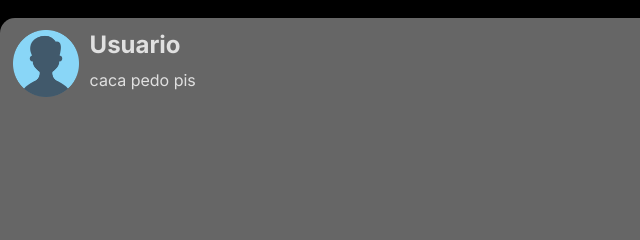
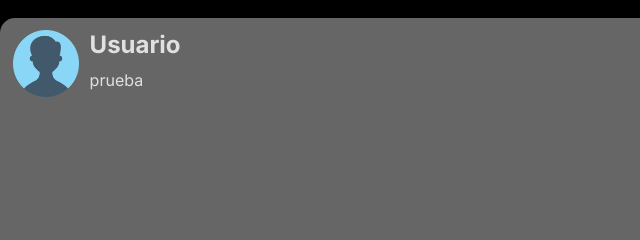
Before and after one commit to YukaC/TrabajoFinal_Ciucani_Grecco, a plain HTML site: page pelicula.html in a window 1280 px wide. Shown: the part 518-758 px from the top of the page, 0-640 px from the left. Drawn offline with Linux system fonts and the light colour scheme.

Commit message:
fix-comentario

```diff
--- a/pelicula.html
+++ b/pelicula.html
@@ -83,7 +83,7 @@
           <div class="comment">
             <img src="./assets/images/user.png" style="height: 13%; width: 13%;">
             <h2 style="margin-left: 15%; margin-top: -13%;">Usuario</h2>
-            <p style="margin-left: 15%; margin-top: 2%;"> caca pedo pis</p>
+            <p style="margin-left: 15%; margin-top: 2%;">prueba</p>
           </div>
       </div>
 
```
